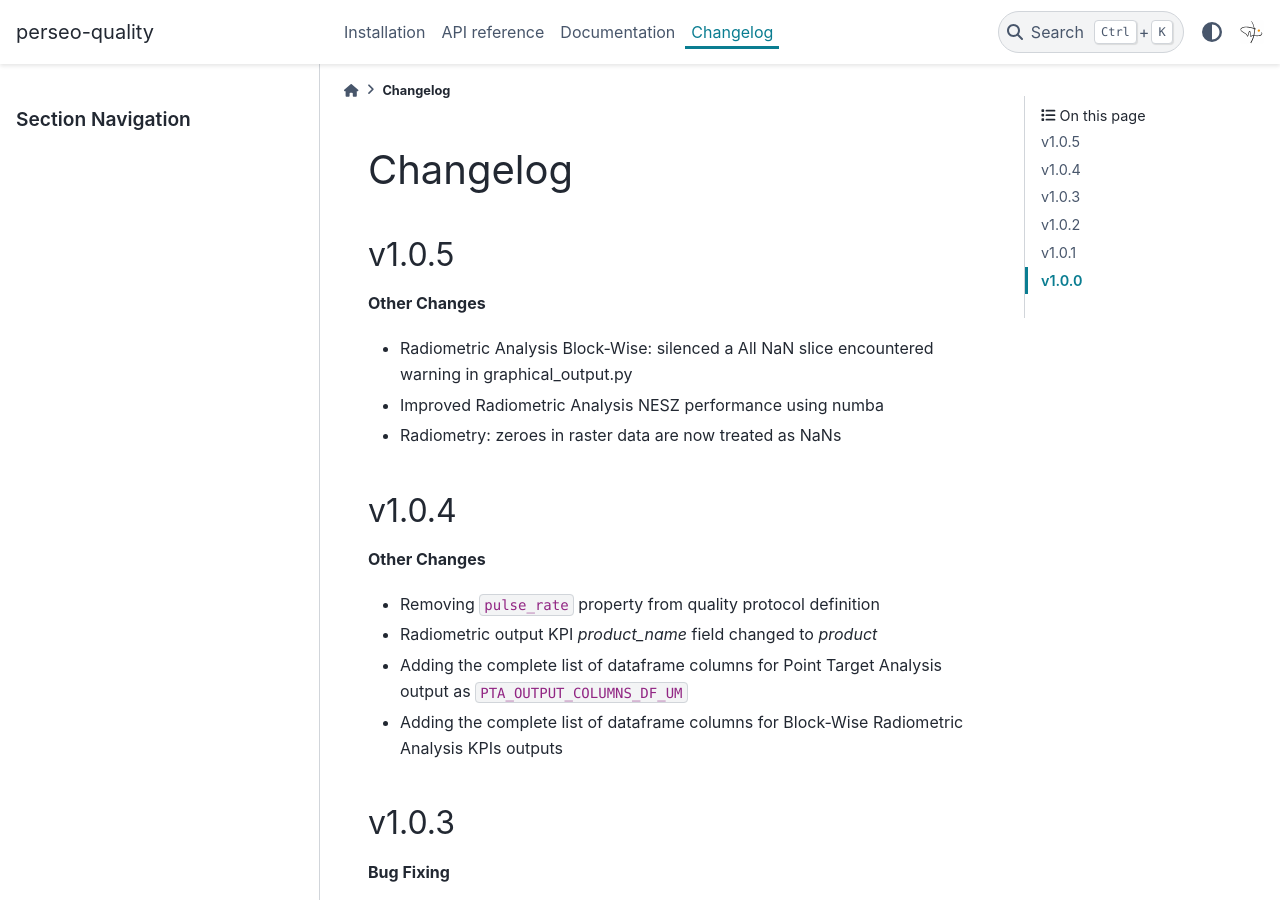
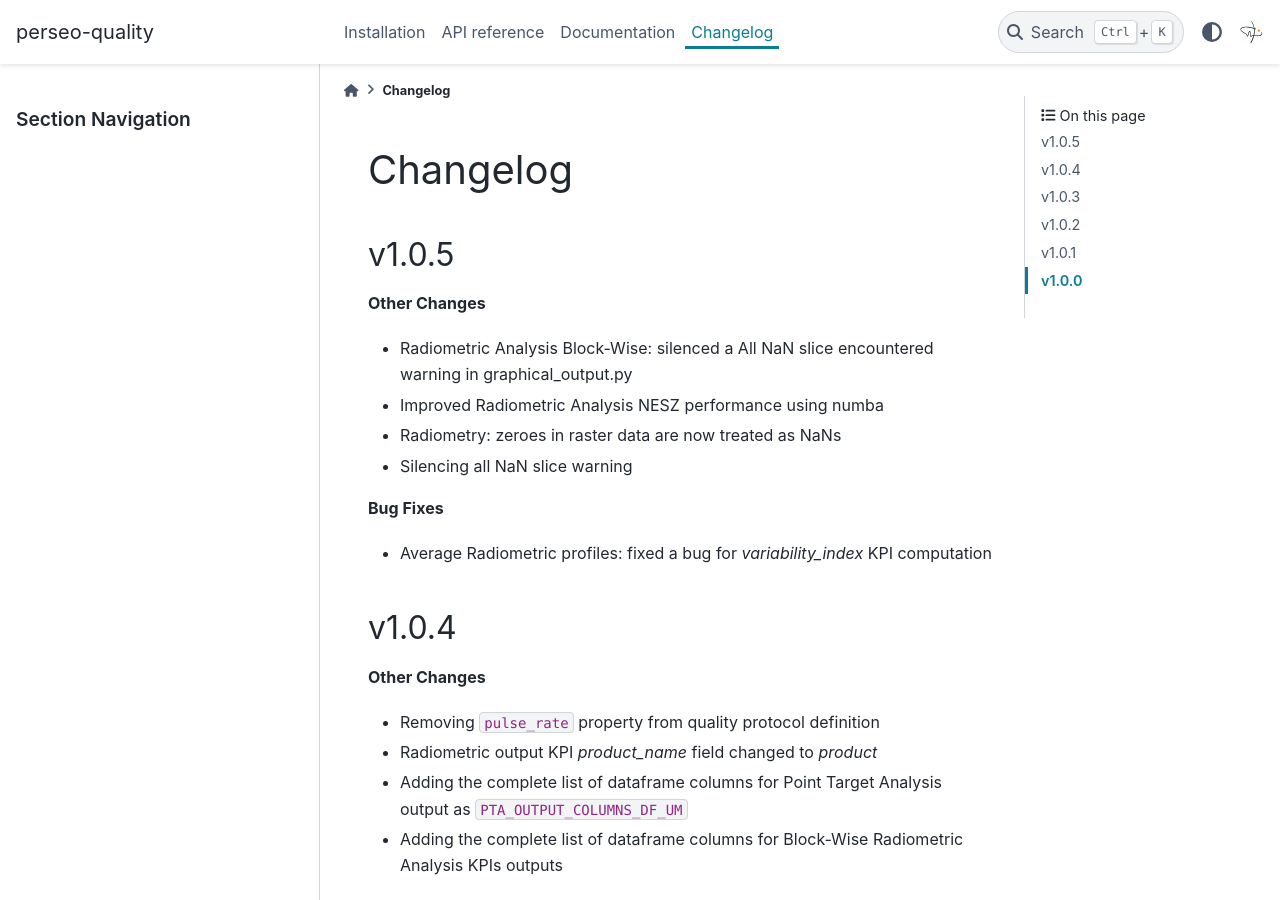
Before and after one commit to aresys-srl/perseo, a Sphinx documentation site: the page built from perseo-quality/docs/source/changelog.rst, in a window 1280 px wide and 900 px high. Built offline with Sphinx 7.4.7 and the PyData theme 0.15.4, drawn with Linux system fonts in a browser that asks for light colours; the version number could not be read and is left out.

Commit message:
quality: changelog update

```diff
--- a/perseo-quality/docs/source/changelog.rst
+++ b/perseo-quality/docs/source/changelog.rst
@@ -9,6 +9,11 @@ v1.0.5
 - Radiometric Analysis Block-Wise: silenced a All NaN slice encountered warning in graphical_output.py
 - Improved Radiometric Analysis NESZ performance using numba
 - Radiometry: zeroes in raster data are now treated as NaNs
+- Silencing all NaN slice warning
+
+**Bug Fixes**
+
+- Average Radiometric profiles: fixed a bug for `variability_index` KPI computation
 
 v1.0.4
 ------
```
